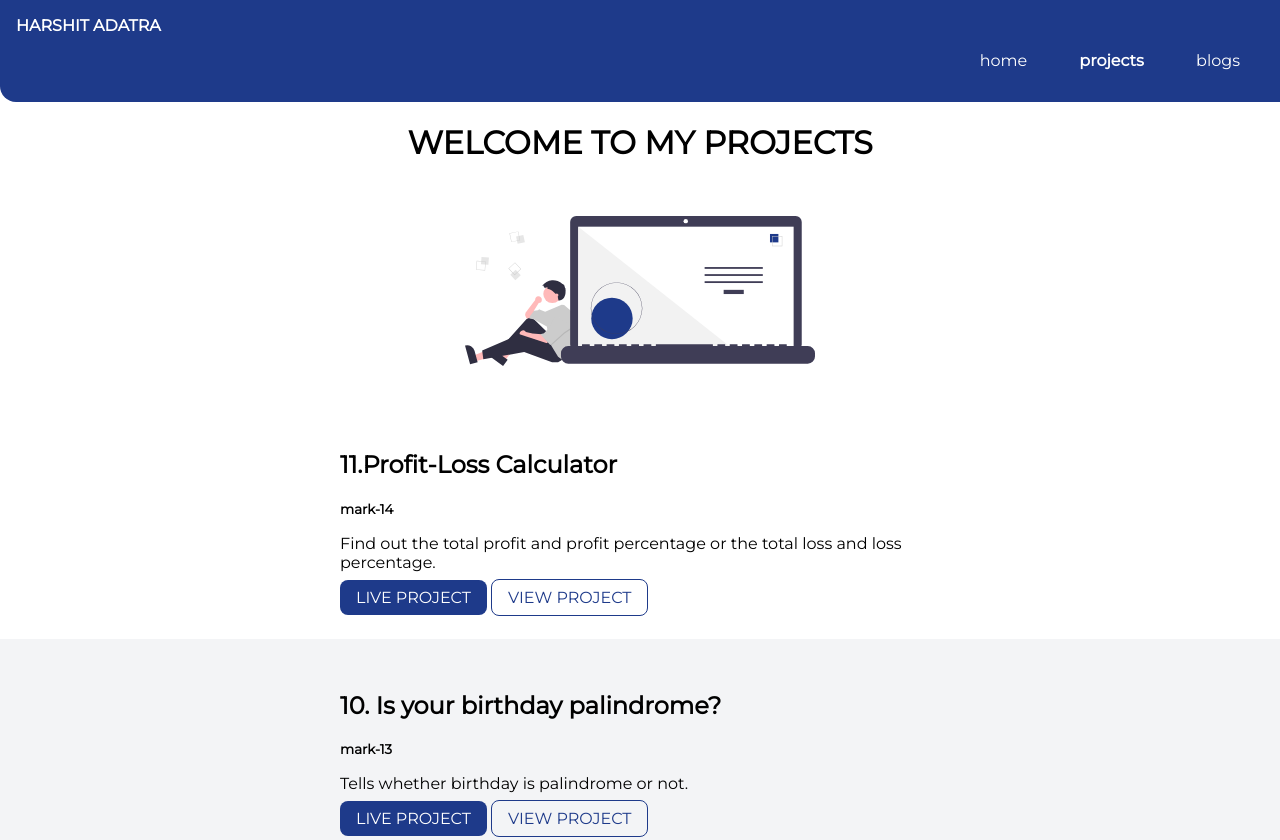
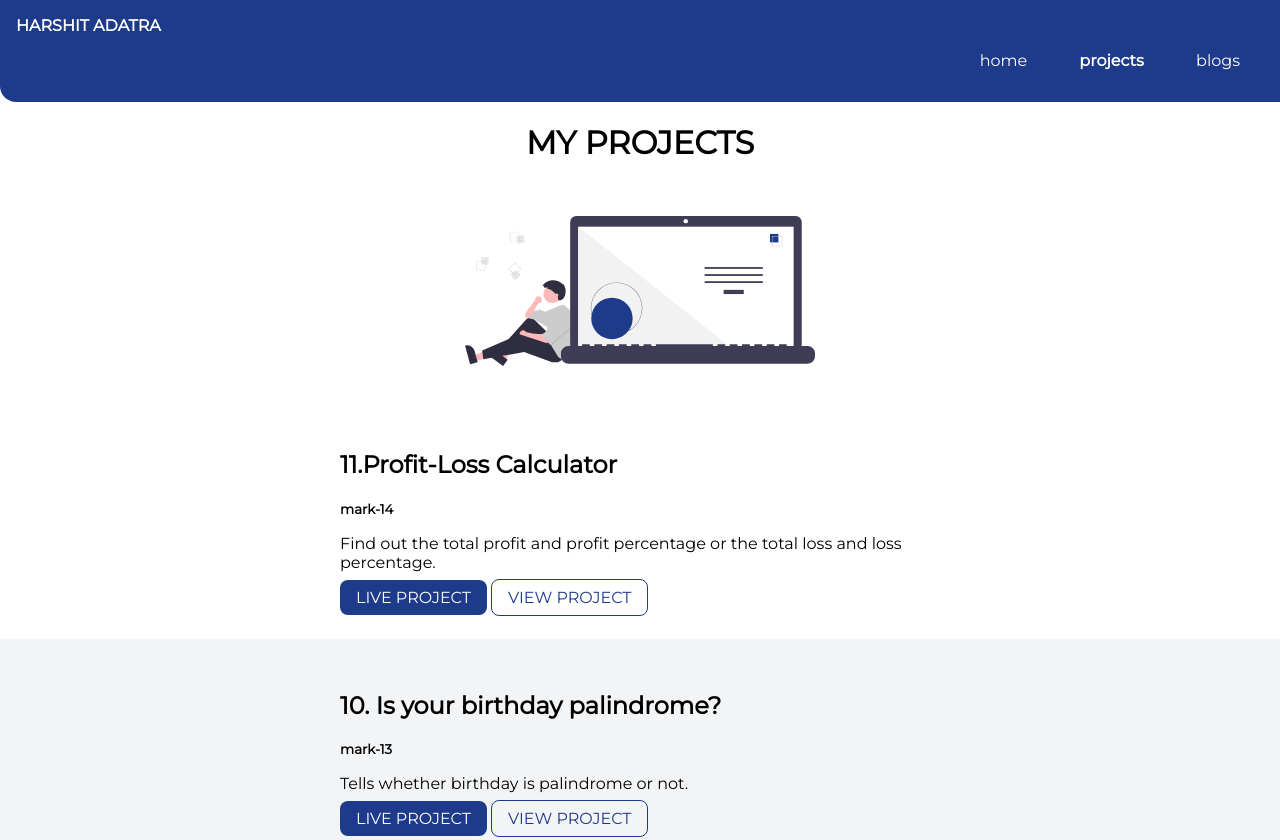
Before and after one commit to harshitadatra/mark4-5-portfolio, a plain HTML site: page project.html in a window 1280 px wide. Shown: the top 840 px of the page. Drawn offline with Linux system fonts and the light colour scheme.

Commit message:
Update project.html

```diff
--- a/project.html
+++ b/project.html
@@ -25,7 +25,7 @@
             </li>
         </ul>
     </nav>
-    <h1 style="text-align: center"hero-heading">WELCOME TO MY PROJECTS</h1>
+    <h1 style="text-align: center"hero-heading"> MY PROJECTS</h1>
 
     <header class="hero">
         <img class="hero-img" src="images/hero2.svg" />
```
